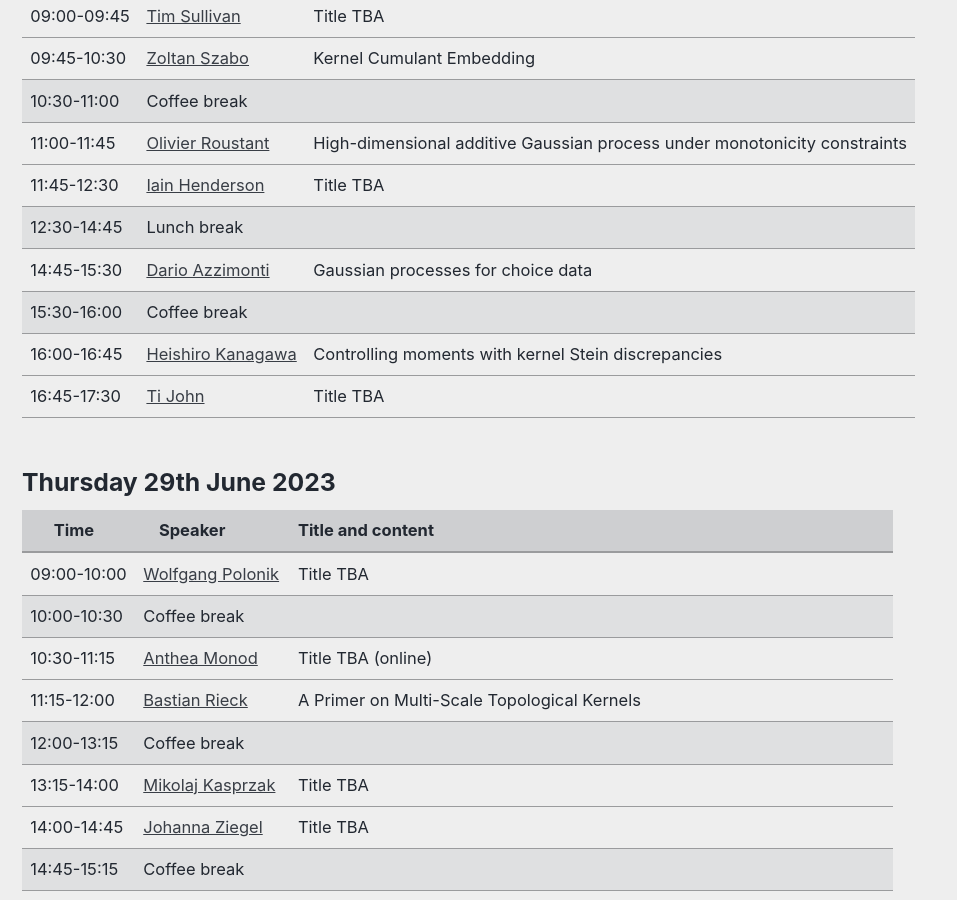
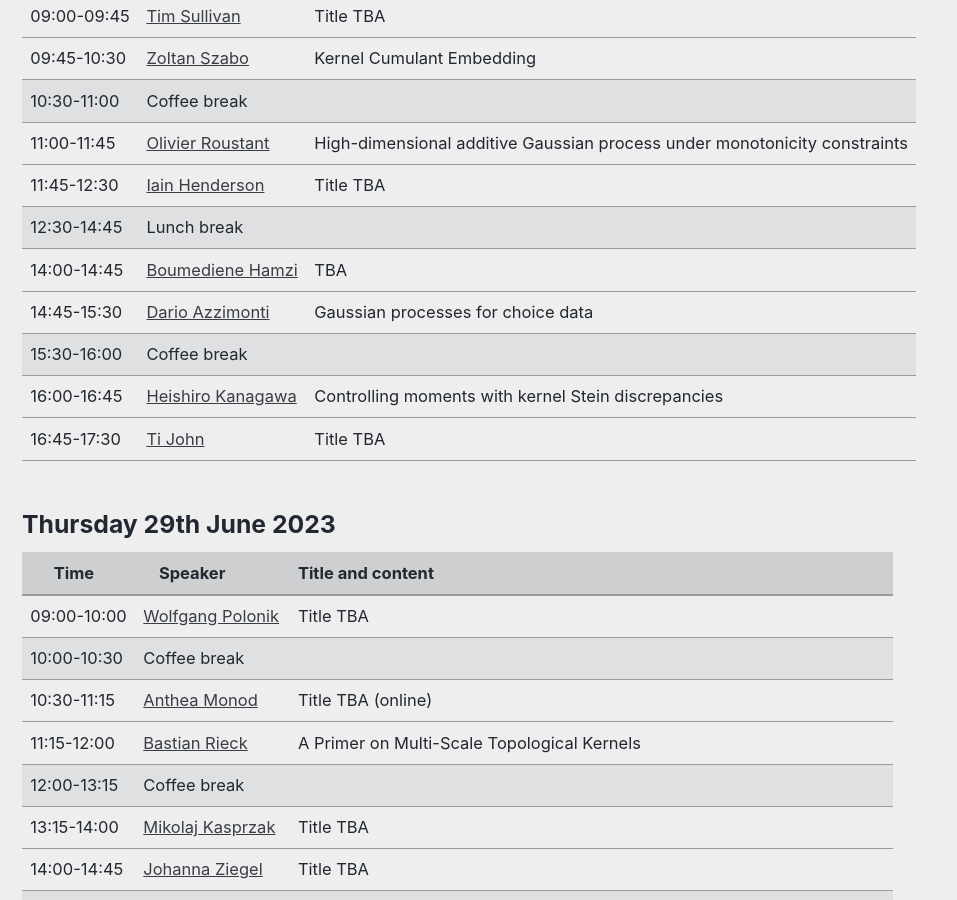
Before and after one commit to LIKE23-Bern/LIKE23-Bern.github.io, a Jekyll site: the page built from _pages/program.md, in a window 1280 px wide and 900 px high, scrolled down 2053 px. Shown: the whole window, without its empty margins (0-957 px from the left). Built offline with Jekyll 4.4.1, drawn with Linux system fonts in a browser that asks for light colours; cached includes are drawn as plain includes.

Commit message:
Update program.md

```diff
--- a/_pages/program.md
+++ b/_pages/program.md
@@ -296,6 +296,15 @@ header:
 		<td>
 		</td>
 	</tr>
+     <tr>
+		<td> 14:00-14:45 </td>
+		<td>
+		    <a href="https://sites.google.com/site/boumedienehamzi/" target="_blank">Boumediene Hamzi</a>
+		</td>
+		<td>
+		    TBA
+	    </td>
+	</tr>
     <tr>
 		<td> 14:45-15:30 </td>
 		<td>
```
